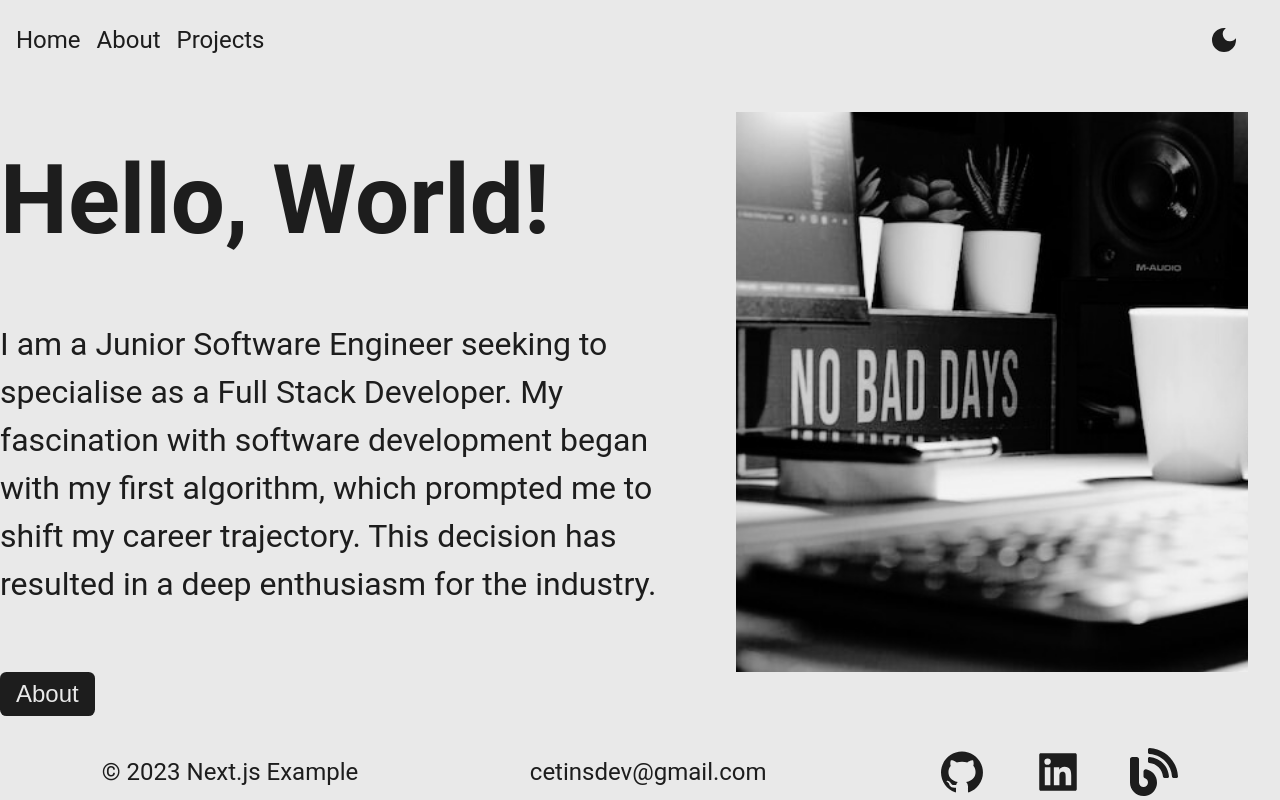
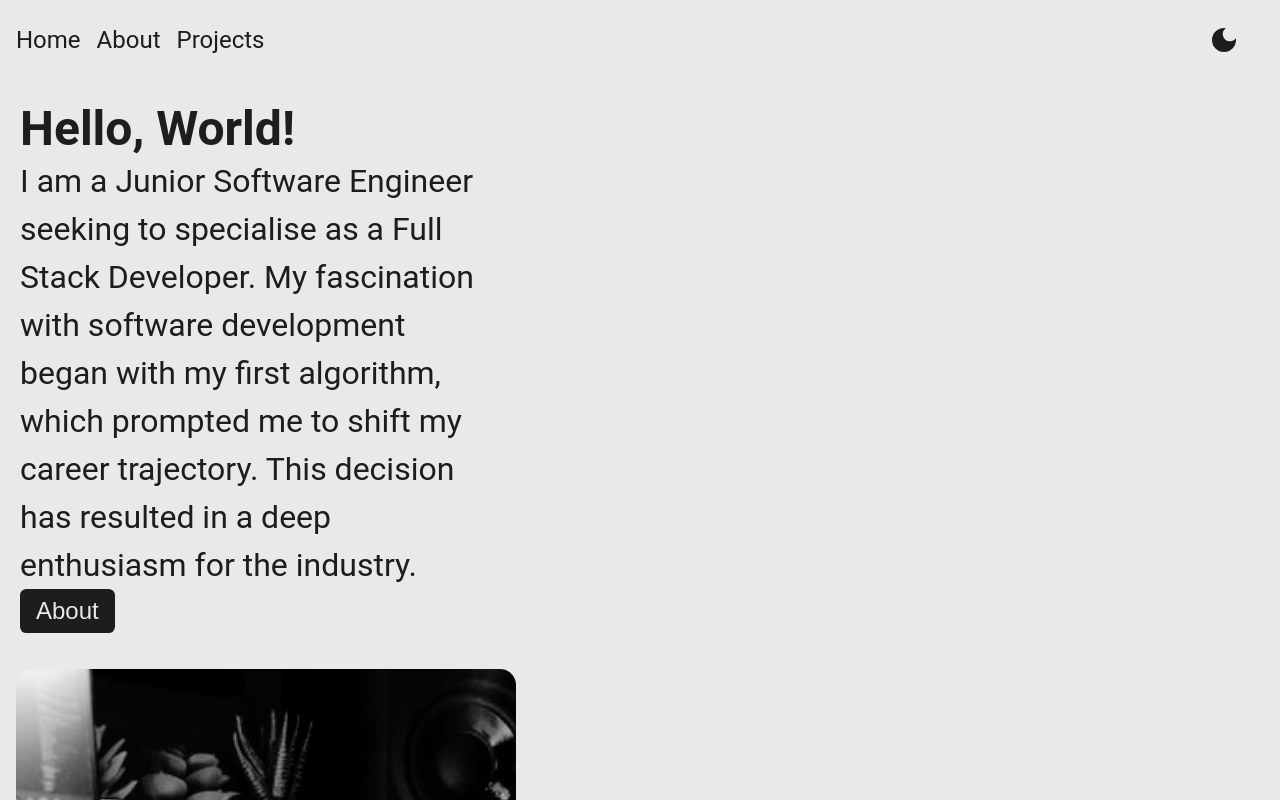
Before and after one commit to Cetins/web_cetin, a Next.js app: page / in a window 1280 px wide. Built offline with nearby package versions, Linux system fonts and the light colour scheme.

Commit message:
home page layout changed, css added roughly

```diff
--- a/pages/index.js
+++ b/pages/index.js
@@ -3,14 +3,13 @@ import styles from '../styles/Home.module.css';
 
 const Home = () => {
   return (
-    <article className={styles.hero_container}>
-      <section>
-        <h1 className={styles.hero_title}>Hello, World!</h1>
-        <p className={styles.hero_p}>I am a Junior Software Engineer seeking to specialise as a Full Stack Developer. My fascination with software development began with my first algorithm, which prompted me to shift my career trajectory. This decision has resulted in a deep enthusiasm for the industry.</p>
+    <article className='glass_container'>
+      <section className={styles.hero_section}>
+        <h1>Hello, World!</h1>
+        <p>I am a Junior Software Engineer seeking to specialise as a Full Stack Developer. My fascination with software development began with my first algorithm, which prompted me to shift my career trajectory. This decision has resulted in a deep enthusiasm for the industry.</p>
         <button><a href="/about">About</a></button>
       </section>
-      <section>
-        <img className={styles.hero_image} src="images/hero_image.png" alt="profile"/>
+      <section className={styles.hero_image}>
         {/* <h6>Photo by <a href="https://unsplash.com/@ryland_dean?utm_source=unsplash&utm_medium=referral&utm_content=creditCopyText">Ryland Dean</a> on <a href="https://unsplash.com/photos/6k6N8HTrXyE?utm_source=unsplash&utm_medium=referral&utm_content=creditCopyText">Unsplash</a></h6> */}
       </section>
     </article>
--- a/styles/Home.module.css
+++ b/styles/Home.module.css
@@ -1,73 +1,98 @@
 .hero_container {
   display: flex;
-  flex-wrap: nowrap;
+  flex-wrap: wrap;
   justify-content: center;
+  margin: 3rem;
+  gap: 3rem;
+  background: var(--glass-bg);
+  border-radius: 16px;
+  box-shadow: var(--glass-shadow);
+  backdrop-filter: blur(5px);
+  -webkit-backdrop-filter: blur(5px);
+  border: var(--glass-border);
 }
 
-.hero_title {
-  font-size: 8rem;
-}
-
-.hero_title, .hero_p {
-  margin-top: 4rem;
-  margin-bottom: 4rem;
+.hero_section {
+  flex-basis: 100%;
+  max-width: 700px;
+  padding: 20px;
+  box-sizing: border-box;
 }
 
 .hero_image {
-  height: 70vh;
-  width: 40vw;
-  object-fit: cover;
-  margin: 2rem;
+  flex-basis: 100%;
+  max-width: 700px;
+  padding: 20px;
+  box-sizing: border-box;
+  background: url('../public/images/hero_image.png') center center / cover no-repeat;
+  height: 700px;
+  width: auto;
+  border-radius: 1rem;
+  margin: 1rem;
 }
 
-@media screen and (max-width: 1560px) {
-  .hero_title {
-    font-size: 6rem;
+/* Modern Desktop */
+@media screen and (max-width: 1600px) {
+  .hero_section {
+    max-width: 500px;
+  }
+
+  .hero_image {
+    max-width: 500px;
   }
 }
 
-@media screen and (max-width: 1260px) {
-  .hero_title {
-    font-size: 4rem;
+/* Old School Desktop */
+@media screen and (max-width: 1200px) {
+  .hero_section {
+    max-width: 800px;
   }
-  .hero_p {
-    font-size: 1.5rem;
+
+  .hero_image {
+    max-width: 800px;
   }
 }
 
-@media screen and (max-width: 940px) {
-  .hero_title {
-    font-size: 3rem;
+/* Desktop */
+@media screen and (max-width: 992px) {
+  .hero_section {
+    max-width: 700px;
   }
-  .hero_p {
-    font-size: 1.2rem;
-  }
+
   .hero_image {
-    height: 75vh;
-    width: 40vw;
-    object-fit: cover;
-    margin: 2rem 1rem;
+    max-width: 700px;
   }
 }
 
-@media screen and (max-width: 420px) {
+/* Tablet */
+@media screen and (max-width: 768px) {
+  .hero_section {
+    flex-basis: 100%;
+    max-width: 600px;
+  }
+
+  .hero_image {
+    flex-basis: 100%;
+    max-width: 600px;
+    height: 400px;
+  }
+}
+
+/* Small Tablet */
+@media screen and (max-width: 480px) {
   .hero_container {
-    display: flex;
-    flex-wrap: wrap;
-    margin: 2rem;
+    margin: 1rem;
+    gap: 1rem;
+    padding: 0;
+  }
+}
+
+/* Mobile */
+@media screen and (max-width: 320px) {
+  .hero_container {
+    margin: 1rem;
   }
   .hero_image {
-    height: 40vh;
-    width: 80vw;
-    object-fit: cover;
-    margin: 2rem;
-  }
-  .hero_title {
-    font-size: 3rem;
-    margin: 0;
-  }
-  .hero_p {
-    font-size: 1.5rem;
-    line-height: 1.8rem;
+    height: 200px;
   }
 }
```
